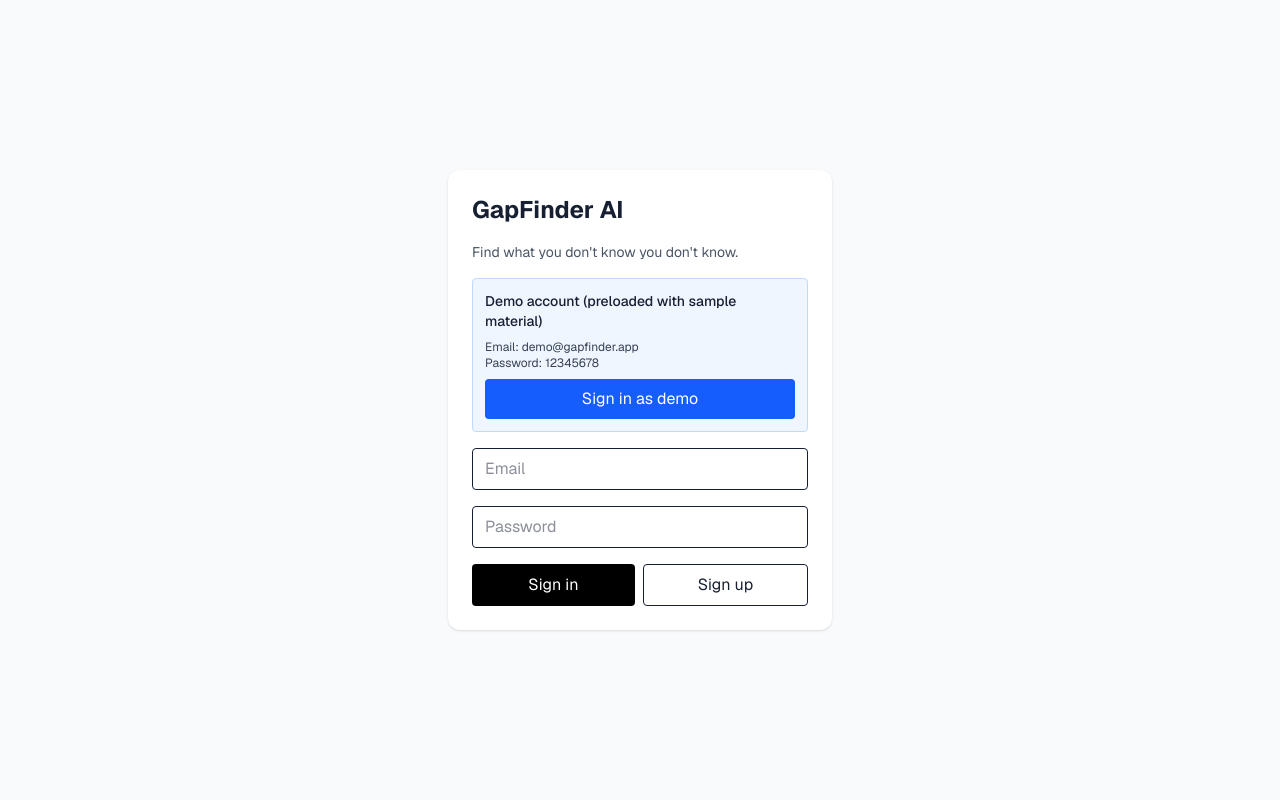
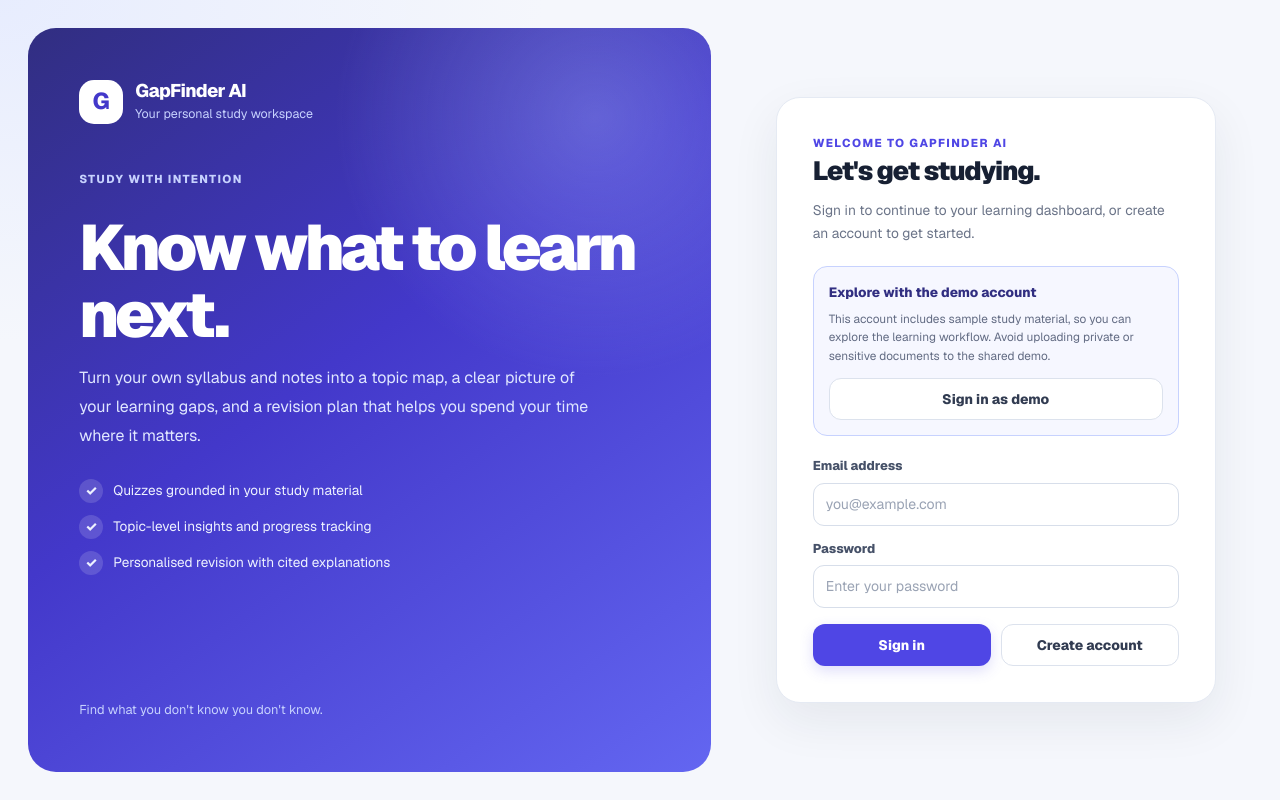
Before and after one commit to Dishagupta275/GapFinder_AI, a Next.js app: page /login in a window 1280 px wide. Built offline with nearby package versions, Linux system fonts and the light colour scheme.

Commit message:
Refresh login page presentation while keeping Supabase auth flows

```diff
--- a/src/app/login/page.tsx
+++ b/src/app/login/page.tsx
@@ -4,7 +4,8 @@ import { useRouter } from "next/navigation";
 import { createClient } from "@/lib/supabase/client";
 
 const DEMO_EMAIL = "demo@gapfinder.app";
-const DEMO_PASSWORD ="12345678"
+const DEMO_PASSWORD = "12345678";
+
 export default function LoginPage() {
   const router = useRouter();
   const [email, setEmail] = useState("");
@@ -28,59 +29,98 @@ export default function LoginPage() {
   }
 
   return (
-    <main className="min-h-screen flex items-center justify-center bg-gray-50 p-4">
-      <div className="w-full max-w-sm bg-white rounded-xl shadow p-6 space-y-4">
-        <h1 className="text-2xl font-bold">GapFinder AI</h1>
-        <p className="text-sm text-gray-600">Find what you don&apos;t know you don&apos;t know.</p>
+    <main className="login-page">
+      <section className="login-showcase">
+        <div>
+          <div className="brand-lockup">
+            <div className="brand-mark" aria-hidden="true">G</div>
+            <div>
+              <p className="brand-name">GapFinder AI</p>
+              <p className="brand-subtitle" style={{ color: "#c7d2fe" }}>Your personal study workspace</p>
+            </div>
+          </div>
+          <p className="hero-eyebrow" style={{ color: "#c7d2fe", marginTop: 46 }}>Study with intention</p>
+          <h1 className="login-showcase-title">Know what to learn next.</h1>
+          <p className="login-showcase-copy">
+            Turn your own syllabus and notes into a topic map, a clear picture of your learning gaps,
+            and a revision plan that helps you spend your time where it matters.
+          </p>
+          <div className="login-feature-list">
+            <div className="login-feature"><span className="login-feature-dot" aria-hidden="true">✓</span><span>Quizzes grounded in your study material</span></div>
+            <div className="login-feature"><span className="login-feature-dot" aria-hidden="true">✓</span><span>Topic-level insights and progress tracking</span></div>
+            <div className="login-feature"><span className="login-feature-dot" aria-hidden="true">✓</span><span>Personalised revision with cited explanations</span></div>
+          </div>
+        </div>
+        <p className="small-copy" style={{ color: "#c7d2fe" }}>Find what you don't know you don't know.</p>
+      </section>
 
-        <div className="rounded border border-blue-200 bg-blue-50 p-3 space-y-2">
-          <p className="text-sm font-medium">Demo account (preloaded with sample material)</p>
-          <p className="text-xs text-gray-700">
-            Email: {DEMO_EMAIL}
-            <br />
-            Password: {DEMO_PASSWORD}
+      <section className="login-form-side">
+        <div className="login-card">
+          <p className="section-kicker">Welcome to GapFinder AI</p>
+          <h2 className="login-card-title">Let's get studying.</h2>
+          <p className="login-card-copy">Sign in to continue to your learning dashboard, or create an account to get started.</p>
+
+          <div className="demo-box">
+            <p className="demo-box-title">Explore with the demo account</p>
+            <p className="demo-box-copy">
+              This account includes sample study material, so you can explore the learning workflow.
+              Avoid uploading private or sensitive documents to the shared demo.
             </p>
             <button
               disabled={loading}
               onClick={() => submit("in", DEMO_EMAIL, DEMO_PASSWORD)}
-            className="w-full bg-blue-600 text-white rounded py-2 text-sm disabled:opacity-50"
+              className="btn btn-secondary w-full"
+              type="button"
             >
-            Sign in as demo
+              {loading ? "Signing in…" : "Sign in as demo"}
             </button>
           </div>
 
+          <div className="login-fields">
+            <label className="field">
+              <span className="field-label">Email address</span>
               <input
-          className="w-full border rounded px-3 py-2"
-          placeholder="Email"
+                className="form-control"
+                placeholder="you@example.com"
                 type="email"
+                autoComplete="email"
                 value={email}
                 onChange={(e) => setEmail(e.target.value)}
               />
+            </label>
+            <label className="field">
+              <span className="field-label">Password</span>
               <input
-          className="w-full border rounded px-3 py-2"
-          placeholder="Password"
+                className="form-control"
+                placeholder="Enter your password"
                 type="password"
+                autoComplete="current-password"
                 value={password}
                 onChange={(e) => setPassword(e.target.value)}
               />
-        <div className="flex gap-2">
+            </label>
+          </div>
+          <div className="login-actions">
             <button
               disabled={loading}
               onClick={() => submit("in")}
-            className="flex-1 bg-black text-white rounded py-2 disabled:opacity-50"
+              className="btn btn-primary"
+              type="button"
             >
               Sign in
             </button>
             <button
               disabled={loading}
               onClick={() => submit("up")}
-            className="flex-1 border rounded py-2 disabled:opacity-50"
+              className="btn btn-secondary"
+              type="button"
             >
-            Sign up
+              Create account
             </button>
           </div>
-        {msg && <p className="text-sm text-red-600">{msg}</p>}
+          {msg && <p aria-live="polite" className="login-message">{msg}</p>}
         </div>
+      </section>
     </main>
   );
 }
```
Lines whose indentation alone changed are shown as unchanged.
